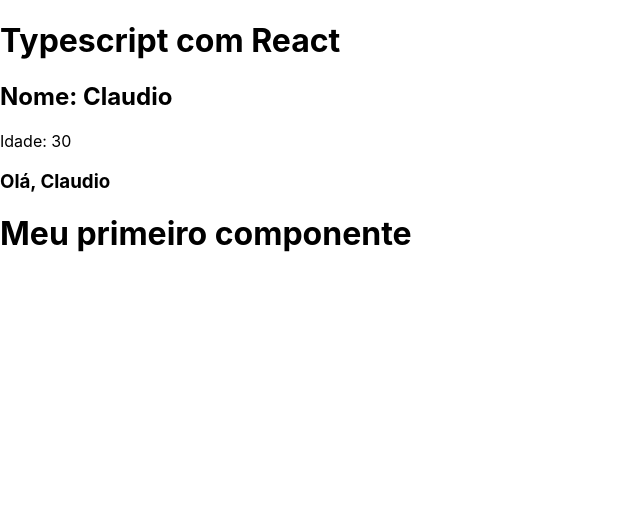
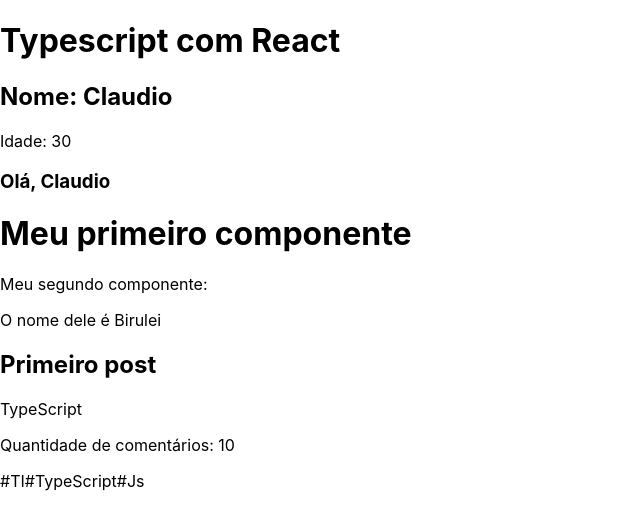
Before and after one commit to clacerda/React_Aulas_ProfMateusBattisti, a React (Create React App) app in the folder INTERMEDIARIO_TYPESCRIPT/11_react_com_ts/: page / in a window 1280 px wide. Shown: the top 530 px of the page, without its empty margins (0-640 px from the left). Built offline with nearby package versions, Linux system fonts and the light colour scheme.

Commit message:
DEstructuring de Props TS

```diff
--- a/INTERMEDIARIO_TYPESCRIPT/11_react_com_ts/src/App.tsx
+++ b/INTERMEDIARIO_TYPESCRIPT/11_react_com_ts/src/App.tsx
@@ -2,6 +2,10 @@
 
 // 4 - importação de componentes
 import FirtsComponents from "./components/FirtsComponents";
+
+// 5 - desestruturando Props
+import SecondComponent from "./components/SecondComponent";
+import Destructuring from "./components/Destructuring";
 
 function App() {
 
@@ -31,6 +35,11 @@
 
       <h3>{userGreeting(name)}</h3>
       <FirtsComponents/>
+      <SecondComponent name="Birulei"/>
+      <Destructuring  title="Primeiro post"
+                      content="TypeScript"
+                      commentsQty={10}
+                      tags={["TI", "TypeScript", "Js"]} />
     </div>
   );
 }
--- /dev/null
+++ b/INTERMEDIARIO_TYPESCRIPT/11_react_com_ts/src/components/Destructuring.tsx
@@ -0,0 +1,25 @@
+import React from 'react'
+
+type Props = {
+    title: string
+    content: string
+    commentsQty: number
+    tags: string[]
+}
+
+const Destructuring = ({title, content, commentsQty, tags} : Props) => {
+  return (
+    <div>
+        <h2>{title}</h2>
+        <p>{content}</p>
+        <p>Quantidade de comentários: {commentsQty}</p>
+            <div>
+                {tags.map(tag => (
+                    <span>#{tag}</span>
+                ))}
+            </div>
+    </div>
+  )
+}
+
+export default Destructuring
--- /dev/null
+++ b/INTERMEDIARIO_TYPESCRIPT/11_react_com_ts/src/components/SecondComponent.tsx
@@ -0,0 +1,16 @@
+import React from 'react'
+
+type Props = {
+    name: string
+}
+
+const SecondComponent = (props: Props) => {
+  return (
+    <div>
+        <p>Meu segundo componente:</p>
+        <p>O nome dele é {props.name}</p>
+    </div>
+  )
+}
+
+export default SecondComponent
```
